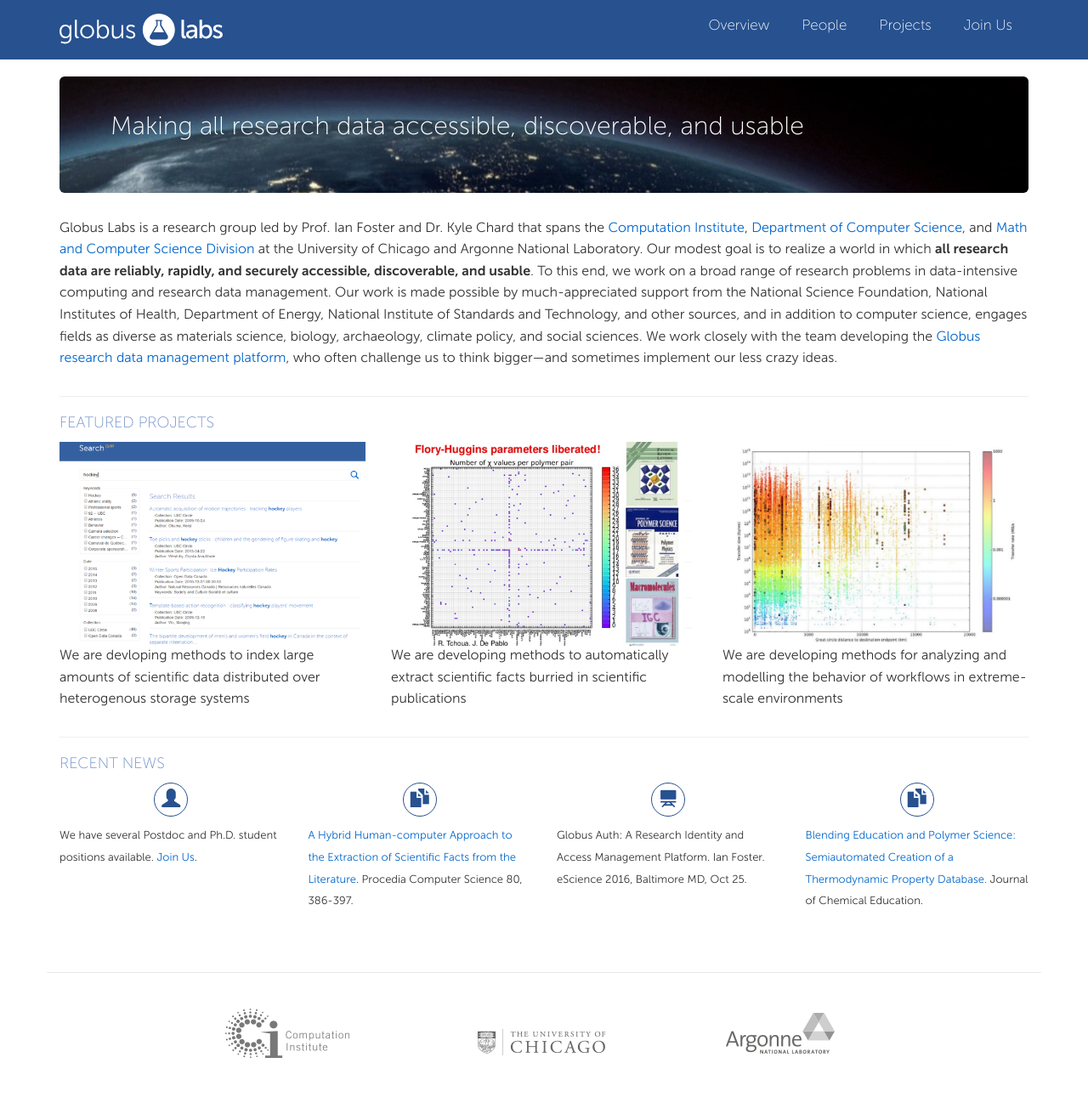
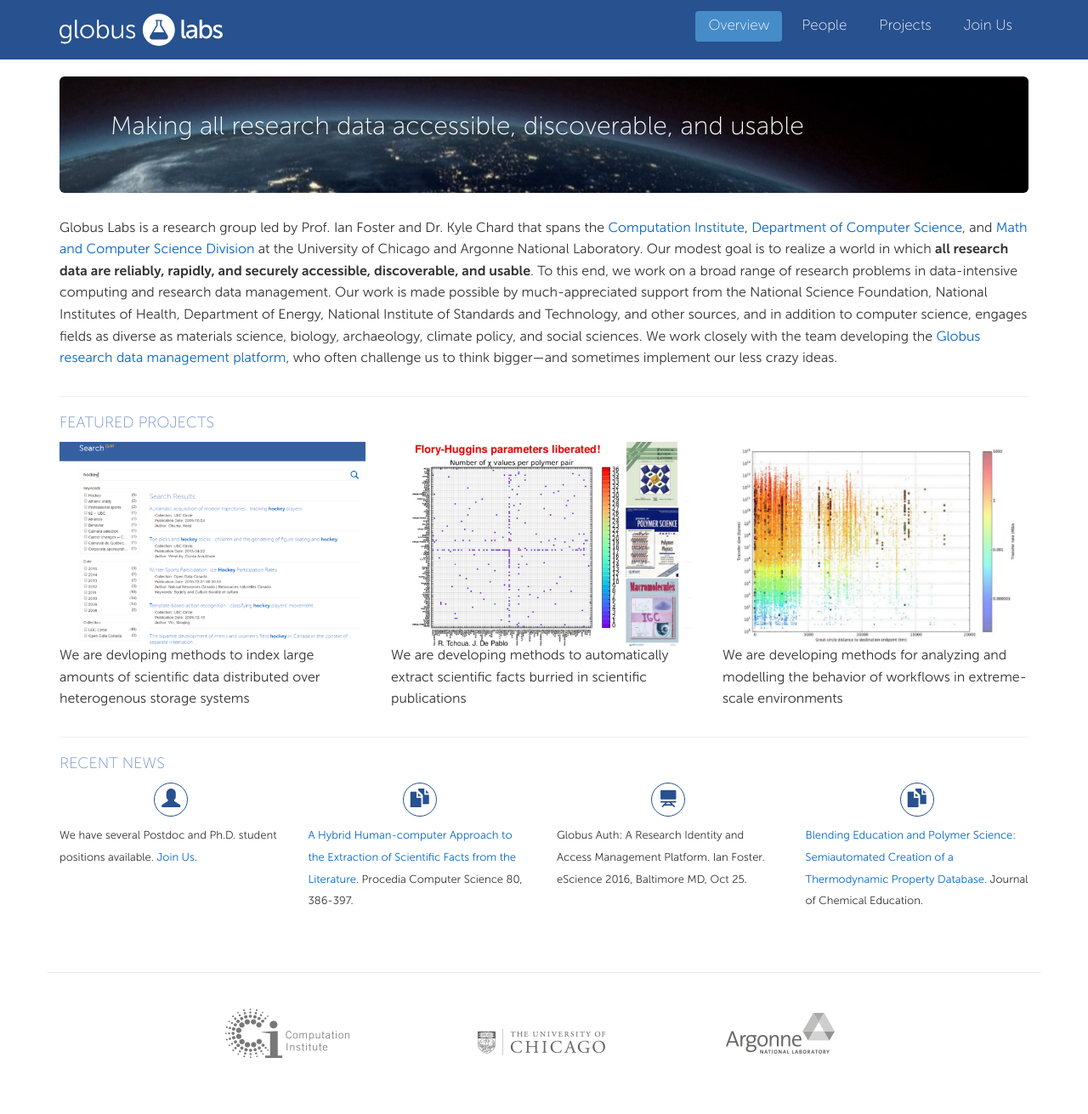
Before and after one commit to miketynes/globus-labs.github.io, a Jekyll site: the page built from index.html, in a window 1280 px wide. Shown: the whole page at 85% size. Built offline with Jekyll 4.4.1, drawn with Linux system fonts in a browser that asks for light colours; nearby versions of some CDN libraries.

Commit message:
Fixing highlighting of overview tab.

```diff
--- a/_layouts/default.html
+++ b/_layouts/default.html
@@ -31,7 +31,7 @@
 
          <div class="collapse navbar-collapse" id="main-nav">
             <ul class="nav navbar-nav navbar-right">
-                <li><a href="/globus-labs" {% if current[1] == '' %}class="active"{% endif %}>Overview</a></li>
+                <li><a href="/globus-labs" {% if page.url == '/' %}class="active"{% endif %}>Overview</a></li>
                 <li><a href="/globus-labs/people.html"  {% if current[1] == 'people.html' %}class="active"{% endif %}>People</a></li>
                 <li><a href="/globus-labs/projects.html"  {% if current[1] == 'projects.html' %}class="active"{% endif %}>Projects</a></li>
                 <li><a href="/globus-labs/join.html"  {% if current[1] == 'join.html' %}class="active"{% endif %}>Join Us</a></li>
```
